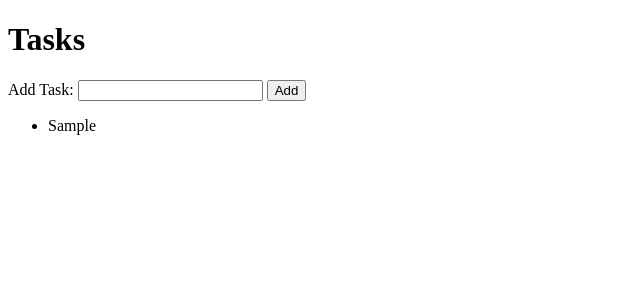
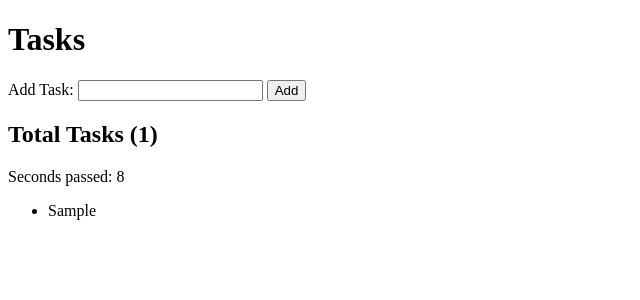
Before and after one commit to Frontend-Hire/todo-app-svelte-tdd-typescript, a SvelteKit app: page / in a window 1280 px wide. Both pictures are taken after typing "Sample" into the empty fields and a click on the button "Add". Shown: the top 300 px of the page, without its empty margins (0-640 px from the left). Built offline with nearby package versions, Linux system fonts and the light colour scheme.

Commit message:
feat: checkpoint

```diff
--- a/src/routes/+page.svelte
+++ b/src/routes/+page.svelte
@@ -1,7 +1,9 @@
 <script lang="ts">
-  import { afterUpdate } from 'svelte';
   import type { Task } from '../types';
   import AddTask from './AddTask.svelte';
+  import TaskList from './TaskList.svelte';
+  import TaskListHeader from './TaskListHeader.svelte';
+  import TaskListItem from './TaskListItem.svelte';
 
   let tasks: Task[] = [];
 
@@ -11,18 +13,15 @@
       { id: new Date().getTime(), title: taskName, isCompleted: false },
     ];
   };
-
-  afterUpdate(() => {
-    console.log('Page Rendered');
-  });
 </script>
 
 <div>
   <h1>Tasks</h1>
   <AddTask {addTask} />
-  <ul>
+  <TaskList>
+    <TaskListHeader slot="header" count={tasks.length} />
     {#each tasks as task (task.id)}
-      <li>{task.title}</li>
+      <TaskListItem>{task.title}</TaskListItem>
     {/each}
-  </ul>
+  </TaskList>
 </div>
--- /dev/null
+++ b/src/routes/TaskList.svelte
@@ -0,0 +1,21 @@
+<script lang="ts">
+  import { onMount } from 'svelte';
+
+  let secondsPassed = 0;
+
+  onMount(() => {
+    const interval = setInterval(() => {
+      secondsPassed += 1;
+    }, 1000);
+
+    return () => clearInterval(interval);
+  });
+</script>
+
+<div>
+  <slot name="header" />
+  <p>Seconds passed: {secondsPassed}</p>
+  <ul>
+    <slot />
+  </ul>
+</div>
--- /dev/null
+++ b/src/routes/TaskListHeader.svelte
@@ -0,0 +1,5 @@
+<script lang="ts">
+  export let count: number;
+</script>
+
+<h2>Total Tasks ({count})</h2>
--- /dev/null
+++ b/src/routes/TaskListItem.svelte
@@ -0,0 +1 @@
+<li><slot /></li>
```
